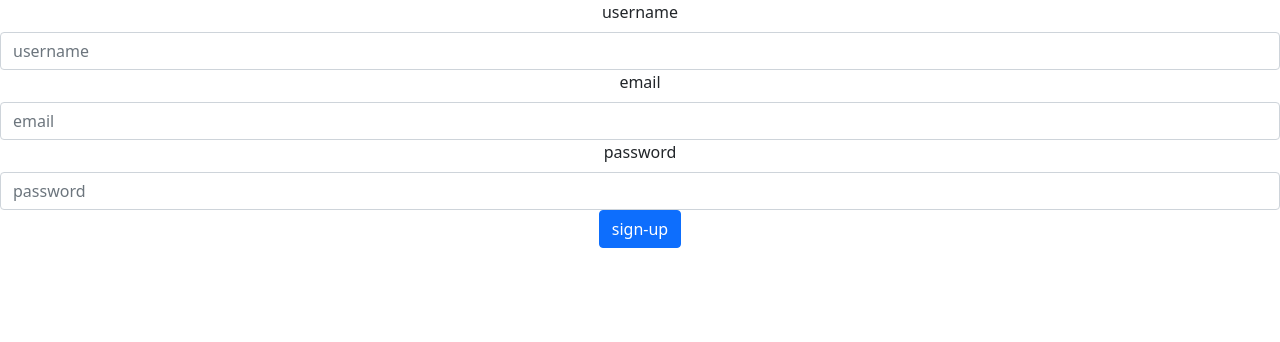
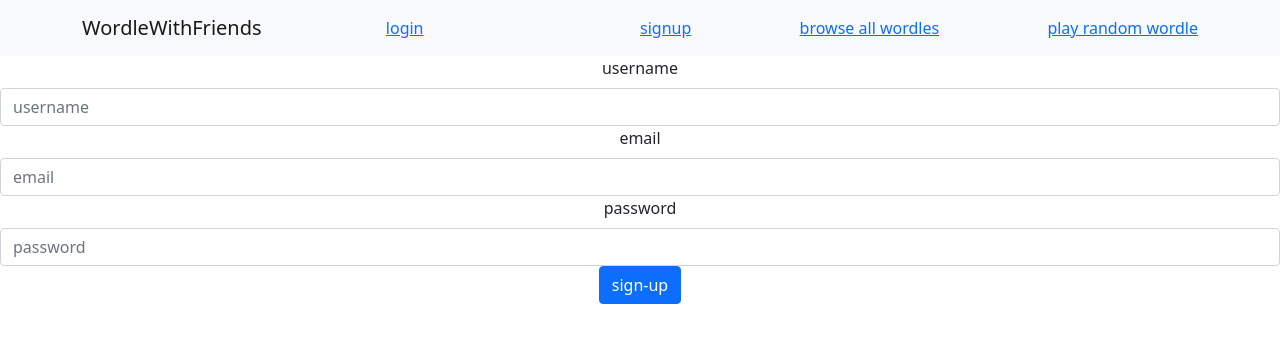
Before and after one commit to caseyvaughn/wordle-with-friends, a React (Create React App) app in the folder client/: page /signup in a window 1280 px wide. Shown: the top 342 px of the page. Built offline with nearby package versions, Linux system fonts and the light colour scheme.

Commit message:
completed basic navbar

```diff
--- a/client/src/App.js
+++ b/client/src/App.js
@@ -4,6 +4,7 @@ import { Routes, Route, Link } from 'react-router-dom'
 import { verifyUser } from './services/users';
 import SignUp from './components/SignUp'
 import Login from './components/Login';
+import NavBar from './components/NavBar';
 
 function App() {
    const [currentUser, setCurrentUser] = useState(null)
@@ -23,6 +24,7 @@ function App() {
 
   return (
     <div className="App">
+      <NavBar currentUser={currentUser} logout={logout}/>
       <Routes>
         <Route path="/" element={<h1>Wordle with Friends</h1>}/>
         <Route path="/login" element={<Login setCurrentUser={setCurrentUser}/>}/>
--- /dev/null
+++ b/client/src/components/NavBar.jsx
@@ -0,0 +1,28 @@
+import Navbar from 'react-bootstrap/Navbar'
+import { NavLink } from 'react-router-dom'
+import Button from 'react-bootstrap/esm/Button'
+import Container from "react-bootstrap/esm/Container"
+
+export default function NavBar(props) {
+  return (
+    <div>
+      <Navbar bg="light">
+        <Container>
+          <Navbar.Brand to="/">WordleWithFriends</Navbar.Brand>
+      {props.currentUser ?
+        <>
+          <h1>Welcome back, {props.currentUser.username}!</h1>
+          <Button onClick={props.logout}>logout</Button>
+        </>
+        :
+        <>
+          <NavLink to="/login">login</NavLink> <br/>
+          <NavLink to="/signup">signup</NavLink>
+        </>}
+          <NavLink to="/">browse all wordles</NavLink>
+          <NavLink to="/">play random wordle</NavLink>
+          </Container>
+      </Navbar>
+      </div>
+  )
+}
```
Also changed, not shown: client/src/components/SignUp.jsx (+0 -28 lines).
